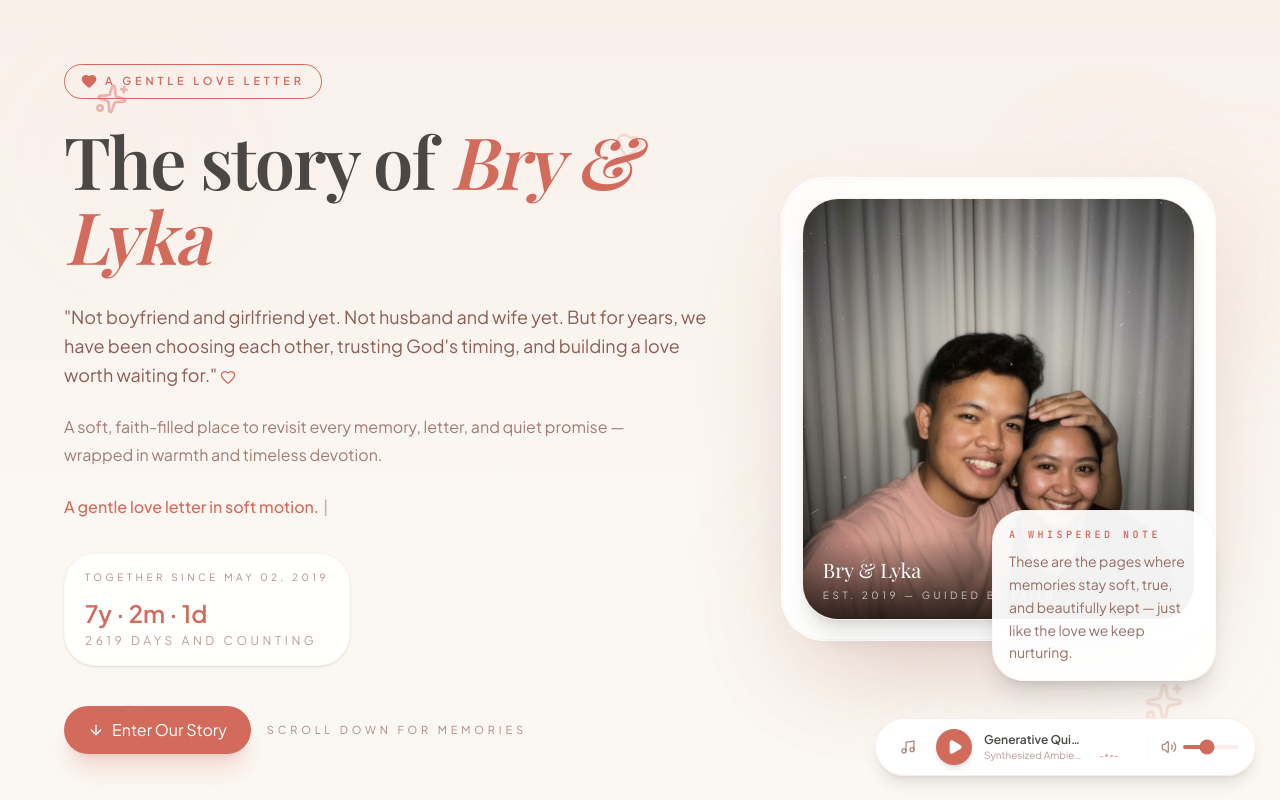
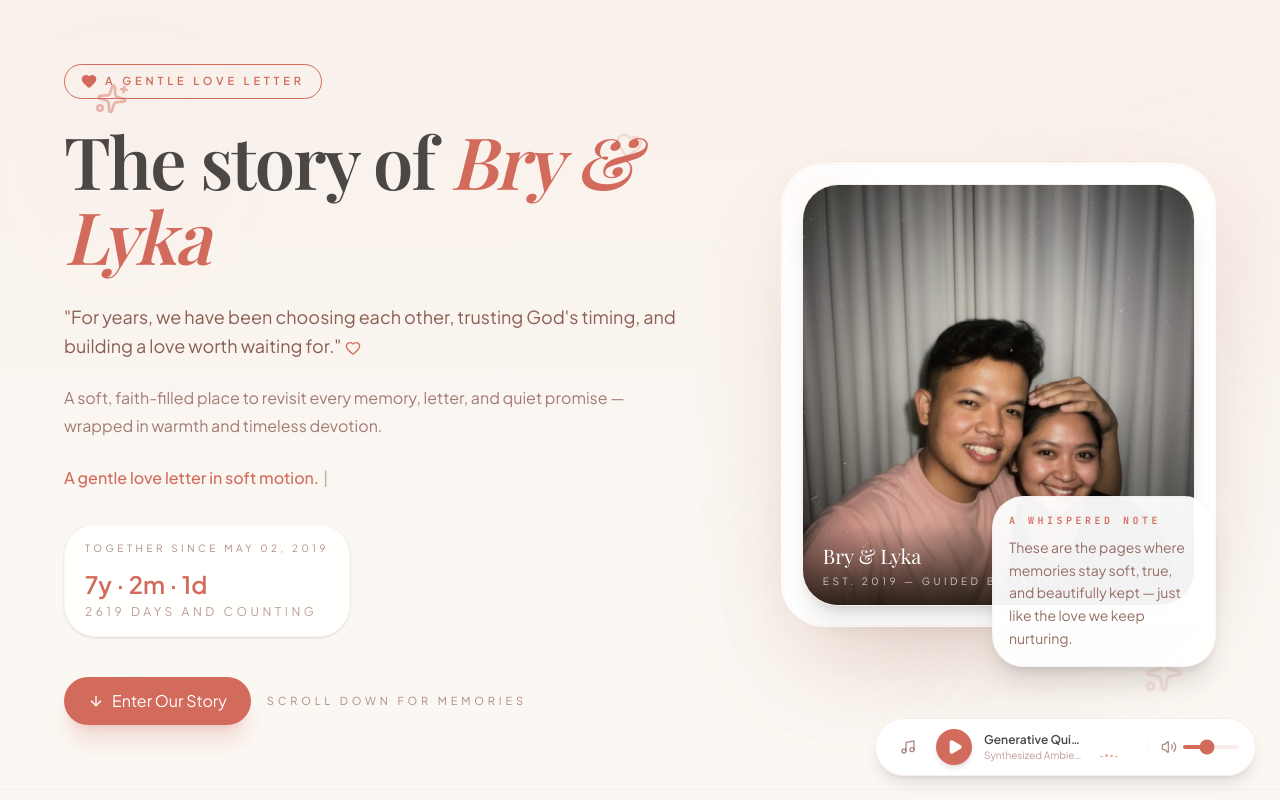
Before and after one commit to Decastro122604/LOVE_FOUND_US, a React (Vite) app: page / in a window 1280 px wide. Shown: the top 800 px of the page. Built offline with nearby package versions, Linux system fonts and the light colour scheme; a web font is replaced by a local one.

Commit message:
Update homepage quote

```diff
--- a/src/App.tsx
+++ b/src/App.tsx
@@ -154,7 +154,7 @@ export default function App() {
               transition={{ duration: 0.8, delay: 0.35 }}
               className="mx-auto mt-7 max-w-2xl text-sm sm:text-base md:text-lg text-soft-clay leading-relaxed"
             >
-              "Not boyfriend and girlfriend yet. Not husband and wife yet. But for years, we have been choosing each other, trusting God's timing, and building a love worth waiting for." <Heart className="inline-block h-4 w-4 text-love-red align-middle" />
+              "For years, we have been choosing each other, trusting God's timing, and building a love worth waiting for." <Heart className="inline-block h-4 w-4 text-love-red align-middle" />
             </motion.p>
 
             <motion.p
```
